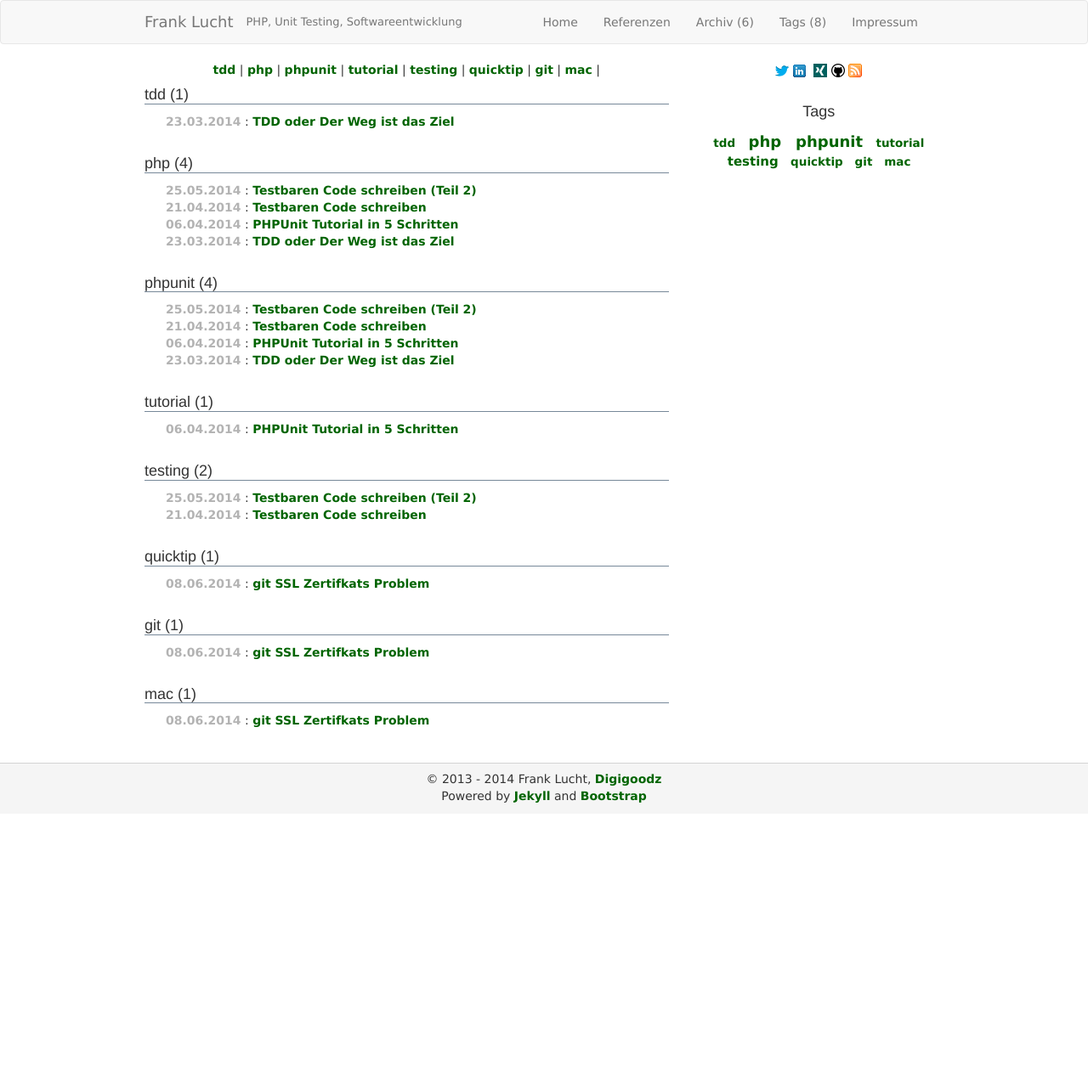
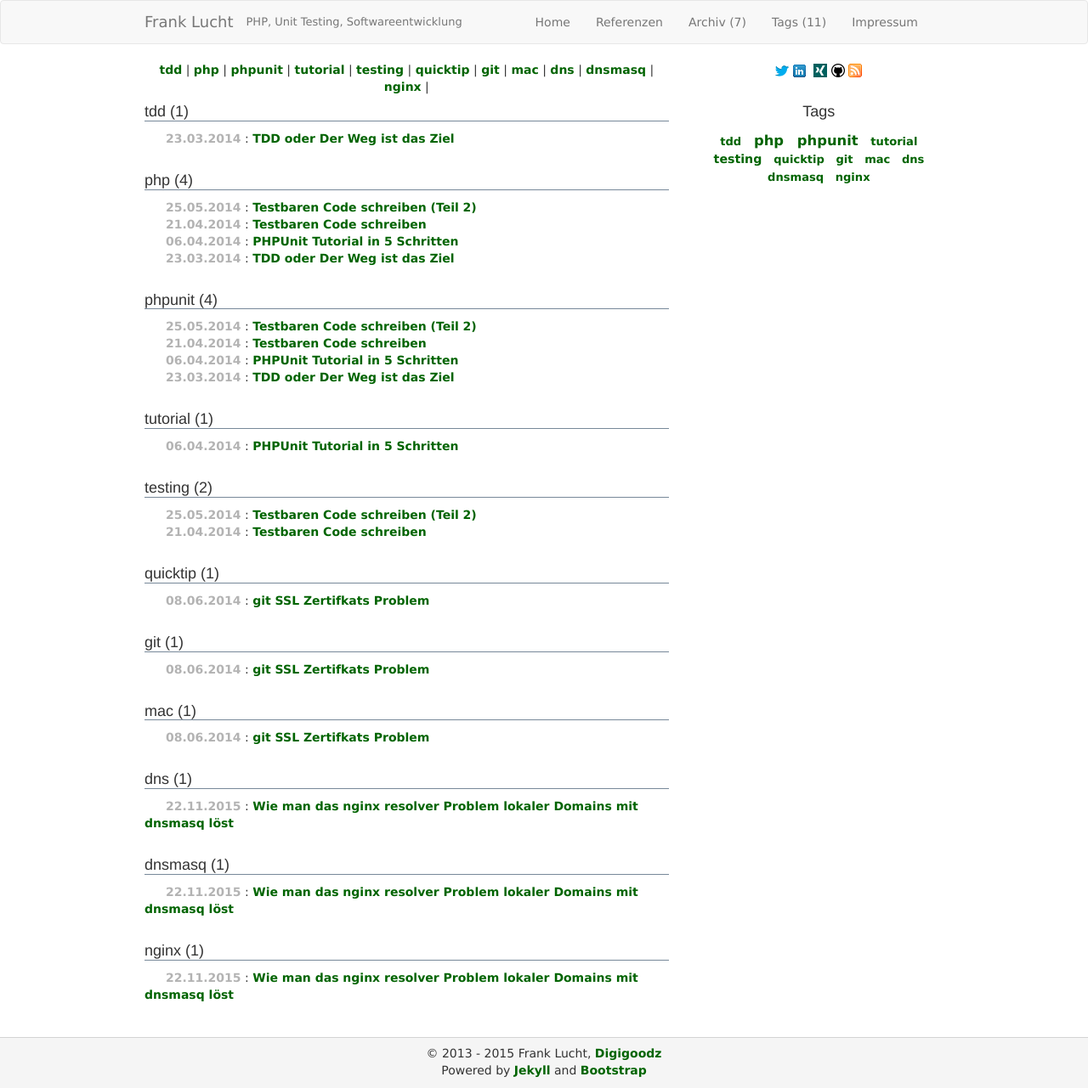
Before and after one commit to Digigoodz/digigoodz.github.io, a Jekyll site: the page built from tags.html, in a window 1280 px wide. Shown: the whole page at 85% size. Built offline with Jekyll 4.4.1, drawn with Linux system fonts in a browser that asks for light colours; Markdown is read by kramdown in place of the engine named in the settings; comment, search, counter and statistics services are not loaded; before the commit the page ends 958 px from its top, so only the background shows below that; some of the changed lines change nothing that is shown.

Commit message:
new blog post: nginx, dnsmasq und lokale Domains

````diff
--- a/_config.yml
+++ b/_config.yml
@@ -10,7 +10,7 @@ author:
 
 paginate: 5
 
-pygments: true
+highlighter: pygments
 markdown: redcarpet
 
 timezone: Europe/Berlin
--- a/_layouts/default.html
+++ b/_layouts/default.html
@@ -46,7 +46,7 @@
 
 <footer id="footer">
     <div class="container" style="text-align:center">
-        <p class="copyright" style="margin-top:8px">&copy; 2013 - 2014 Frank Lucht, <a target="_blank" href="http://www.digigoodz.de">Digigoodz</a><br/>
+        <p class="copyright" style="margin-top:8px">&copy; 2013 - 2015 Frank Lucht, <a target="_blank" href="http://www.digigoodz.de">Digigoodz</a><br/>
             Powered by <a target="_blank" href="http://jekyllrb.com/">Jekyll</a> and <a target="_blank" href="http://getbootstrap.com/">Bootstrap</a></p>
     </div>
 </footer>
--- a/_posts/2014-05-25-testbaren-code-schreiben-teil-2.md
+++ b/_posts/2014-05-25-testbaren-code-schreiben-teil-2.md
@@ -9,7 +9,7 @@ meta:
 
 Im Post [Testbaren Code schreiben]({% post_url 2014-04-21-testbaren-code-schreiben%}) haben wir in ein paar kleinen Schritten einen nicht testbaren Code so modifiziert, dass wir ihn testen können.
 
-Als Basis benutzen wir das Projekt aus [PHPUnit Tutorial in 5 Schritten]({% post_url 2014-04-6-phpunit-tutorial-in-5-schritten %}). Der vollständige Quellcode zu diesem Tutorial findet sich auf [github: PhpUnit LegacyCode Tutorial](https://github.com/Digigoodz/phpunit-legacycode-tutorial)
+Als Basis benutzen wir das Projekt aus [PHPUnit Tutorial in 5 Schritten]({% post_url 2014-04-06-phpunit-tutorial-in-5-schritten %}). Der vollständige Quellcode zu diesem Tutorial findet sich auf [github: PhpUnit LegacyCode Tutorial](https://github.com/Digigoodz/phpunit-legacycode-tutorial)
 
 In das Projekt fügen wir unseren Fake Legacy Code ein den wir als Basis benutzen und Schritt für Schritt, und Test für Test verbessern werden.
 
--- /dev/null
+++ b/_posts/2015-11-22-nginx-resolver-dnsmasq.md
@@ -0,0 +1,220 @@
+---
+layout: post
+title: Wie man das nginx resolver Problem lokaler Domains mit dnsmasq löst
+tags: dns dnsmasq nginx
+excerpt: "Neulich hatte ich mit einem Projekt zu tun in dem das _Frontend_ über __proxy_pass__ in der [nginx](http://nginx.org/) Konfiguration das
+          _Backend_ gekapselt hat.
+          Das ist keine Besonderheit, aber eine interessante Aufgabenstellung wenn man das ganze lokal auf seinem Mac nachstellen will."
+meta:
+  description: Was macht man wenn man mit nginx und proxy_pass lokale Domains benutzen will oer muss? dnsmasq ist die Lösung. Wie dnsmasq dafür genutzt werden kann zeigt der Post.
+---
+
+Neulich hatte ich mit einem Projekt zu tun in dem das _Frontend_ über __proxy_pass__ in der [nginx](http://nginx.org/) Konfiguration das
+_Backend_ gekapselt hat.
+Das ist keine Besonderheit, aber eine interessante Aufgabenstellung wenn man das ganze lokal auf seinem Mac nachstellen will.
+Jeder der seine Webprojekte zuallererst lokal entwickelt weiß dass er für seine virtuellen Hosts einen Eintrag in der `/etc/hosts` einfügen muss.
+Das ist schnell gemacht und funktioniert problemlos. Für die lokale Entwicklung ist das zu einfach gedacht und ohne richtige Namensauflösung nicht möglich.
+Wie wir das Problem mit [dnsmasq](http://www.thekelleys.org.uk/dnsmasq/doc.html) lösen erkläre ich in diesem Post.
+
+
+## Die Standardkonfiguration
+
+### /etc/hosts
+
+Als erstes schauen wir uns unsere Beispielkonfiguration in der `/etc/hosts` Datei an:
+
+```
+127.0.0.1 web.frontend.dev
+127.0.0.1 web.backend.dev
+```
+
+Damit ist der erste Schritt getan zur Auflösung der Domainnamen.
+
+
+### Webserver Konfiguration
+
+Jetzt kommen wir zu dem Teil wo das Frontend alle Aufrufe nach außen kapselt und die Backendaufrufe an das Backend proxied.
+Unsere Frontend Konfiguration sieht dann so aus __frontend.conf__:
+
+```
+server {
+    listen *:80;
+    server_name "web.frontend.dev";
+
+    resolver 127.0.0.1;
+
+    root "/data/web.frontend.dev/public";
+    index index.html;
+
+    location / {
+        try_files $uri $uri/
+    }
+
+    location ~ ^/api/(.*)$ {
+        add_header 'Allow' 'GET, DELETE, HEAD, PUT, POST';
+        proxy_pass http://web.backend.dev/$1;
+    }
+}
+```
+
+Die Backend Konfiguration __backend.conf__:
+
+```
+server {
+    listen *:80;
+    server_name "web.backend.dev";
+
+    root "/data/web.backend.dev/public";
+    index index.php;
+
+    location / {
+        try_files $uri $uri/ /index.php?$query_string;
+    }
+
+    location ~ \.php$ {
+        include fastcgi_params;
+        fastcgi_pass 127.0.0.1:9000;
+        fastcgi_index index.php;
+        fastcgi_param SCRIPT_FILENAME $document_root$fastcgi_script_name;
+        fastcgi_param APPLICATION_NAME myapp;
+        fastcgi_param APPLICATION_ENV development;
+        fastcgi_read_timeout 90;
+    }
+}
+```
+
+Das Problem an der Stelle ist, dass es so nicht funktioniert. Nginx kann die Namen aus der /etc/hosts Datei nicht auflösen.
+
+In __frontend.conf__ haben wir mit `resolver 127.0.0.1;` einen Nameserver definiert den wir nicht haben. Wünschenswert wäre
+an der Stelle dass man mit `resolver /etc/hosts` direkt die Datei auswählen kann, aber die Funktionalität ist nicht vorhanden
+und das ist auch kein Problem.
+Wir werden __dnsmasq__ als Hilfsmittel verwenden.
+
+
+## dnsmasq mit /etc/hosts
+_dnsmasq_ ist ein sehr leichtgewichtiger DNS- und DHCP-Server der alle Namensanfragen entgegen nimmt, versucht die Auflösung der Namen anhand
+der `/etc/hosts` Datei auszuführen, und andernfalls unbekannte Anfragen weiterleitet und das Ergebnis cached.
+Dieser Ansatz bietet einen kleinen Nachteil, aber dazu später mehr.
+
+### Installation
+Für die Installation benutzen wir [homebrew](http://brew.sh/)
+
+```
+$ brew install dnsmasq
+...
+To configure dnsmasq, copy the example configuration to /usr/local/etc/dnsmasq.conf
+and edit to taste.
+
+  cp /usr/local/opt/dnsmasq/dnsmasq.conf.example /usr/local/etc/dnsmasq.conf
+
+To have launchd start dnsmasq at startup:
+  sudo cp -fv /usr/local/opt/dnsmasq/*.plist /Library/LaunchDaemons
+  sudo chown root /Library/LaunchDaemons/homebrew.mxcl.dnsmasq.plist
+Then to load dnsmasq now:
+  sudo launchctl load /Library/LaunchDaemons/homebrew.mxcl.dnsmasq.plist
+```
+
+Folgt man den Anweisungen ist man auch schon fast fertig. Die Standard Konfiguration ist im ersten Schritt ausreichend, sprich wir müssen nichts anpassen.
+
+Das einzige was noch fehlt ist die Anpassung der `/etc/resolv.conf`. Hier muss die IP des neuen Nameservers an erster Stelle eingetragen werden - in unserem Fall ist das die 127.0.0.1.
+Das machen wir nicht direkt - da bei jedem Bootvorgang diese Datei neu geschrieben wird, sondern über
+_Systemsteuerung -> Netzwerk -> Erweitert_ und sollte dann so aussehen:
+
+![Netzwerksetting]({{ site.url }}/assets/img/network-setting-advanced-dns.png)
+
+Damit ist _dnsmasq_ an erster Stelle für die Namensauflösung und an der zweiten Stelle der DHCP Server meines Netzwerks, bzw. hier steht dann der deines Netzwerks.
+
+### Validierung
+Um jetzt zu testen ob auch alles so funktioniert wie wir uns das vorstellen benutzen wir __dig__, ein Kommandozeilen Tool
+um Informationen eines DNS Servers abzurufen.
+
+Aus der manpage von dig:
+> dig (domain information groper) is a flexible tool for interrogating DNS name servers.
+
+```
+$ dig web.frontend.dev
+; <<>> DiG 9.8.3-P1 <<>> web.frontend.dev
+;; global options: +cmd
+;; Got answer:
+;; ->>HEADER<<- opcode: QUERY, status: NOERROR, id: 18609
+;; flags: qr aa rd ra; QUERY: 1, ANSWER: 1, AUTHORITY: 0, ADDITIONAL: 0
+
+;; QUESTION SECTION:
+;web.frontend.dev.		IN	A
+
+;; ANSWER SECTION:
+web.frontend.dev.	0	IN	A	127.0.0.1
+
+;; Query time: 0 msec
+;; SERVER: 127.0.0.1#53(127.0.0.1)
+;; WHEN: Wed Nov 18 14:00:50 2015
+;; MSG SIZE  rcvd: 50
+```
+
+Dadurch sind wir in der Lage unser initiales Problem zu lösen. Wir haben unter 127.0.0.1 unseren eigenen DNS Server laufen der in der Lage ist unsere lokalen
+Domains aufzulösen und einen beispielhaften Aufruf `http://web.frontend.dev/api/info` an unser Backend weiterzureichen.
+
+### Nachteil
+Ein Nachteil darf hier auch nicht verschwiegen werden. Für _jede neue Domain_ die wir einfügen müssen wir den _dnsmaq Service neu starten_, weil eine Änderung in
+der `/etc/hosts` leider nicht automatisch erkannt wird.
+
+## dnsmasq mit default Adresse
+Um den Nachteil zu umgehen bei jeder neuen Domain die wir für unsere Entwicklung benutzen auch dnsmasq neu zu starten schauen wir in das Konfigurationsfile `/usr/local/etc/dnsmasq.conf`.
+Dort finden wir diese Sektion:
+
+```
+# Add domains which you want to force to an IP address here.
+# The example below send any host in double-click.net to a local
+# web-server.
+#address=/double-click.net/127.0.0.1
+```
+
+Wenn wir an dieser Stelle diese Anpassung machen
+
+```
+# Add domains which you want to force to an IP address here.
+# The example below send any host in double-click.net to a local
+# web-server.
+#address=/double-click.net/127.0.0.1
+address=/.dev/127.0.0.1
+```
+dann wird __dnsmasq__ _jede Adresse_ die auf _.dev_ endet mit _127.0.0.1_ beantworten.
+Dafür muss __dnsmasq__ einmal neu gestartet werden damit die Konfigurationsanpassung übernommen wird:
+
+```
+$ sudo launchctl unload /Library/LaunchDaemons/homebrew.mxcl.dnsmasq.plist
+$ sudo launchctl load /Library/LaunchDaemons/homebrew.mxcl.dnsmasq.plist
+```
+
+Die Validierung wieder mit _dig_ und einem beliebigen Domainnamen mit einer _.dev_ TLD (Top Level Domain):
+
+```
+$ dig dummy.dev
+; <<>> DiG 9.8.3-P1 <<>> dummy.dev
+;; global options: +cmd
+;; Got answer:
+;; ->>HEADER<<- opcode: QUERY, status: NOERROR, id: 38797
+;; flags: qr aa rd ra; QUERY: 1, ANSWER: 1, AUTHORITY: 0, ADDITIONAL: 0
+
+;; QUESTION SECTION:
+;dummy.dev.			IN	A
+
+;; ANSWER SECTION:
+dummy.dev.		0	IN	A	127.0.0.1
+
+;; Query time: 1 msec
+;; SERVER: 127.0.0.1#53(127.0.0.1)
+;; WHEN: Wed Nov 18 14:30:24 2015
+;; MSG SIZE  rcvd: 43
+```
+
+Damit ist es jetzt nicht mehr notwendig für die .dev Domänen eine Anpassung der /etc/hosts Datei vorzunehmen.
+
+## Fazit
+Wenn wir lokal entwickeln ist es im Regelfall ausreichend wenn wir unsere lokalen Domänen in die `/etc/hosts` Datei eintragen.
+
+__dnsmasq__ kann uns in Fällen in denen wir eine wirkliche Namensauflösung benötigen sehr einfach helfen. Es ist leicht zu installieren
+und im einfachsten Fall entfällt eine aufwändige Konfiguration.
+
+Wir sind in der Lage lokal Serverbeziehungen so abzubilden wie wir es auch in einem Produktiv-Umfeld machen würden, und erhalten zusätzlich noch
+einen DNS Cache für Namensauflösungen. Und wir können auch all zu lästige Ads damit wegfiltern wenn wir wollen.
````
Also changed, not shown: assets/img/network-setting-advanced-dns.png (added).
